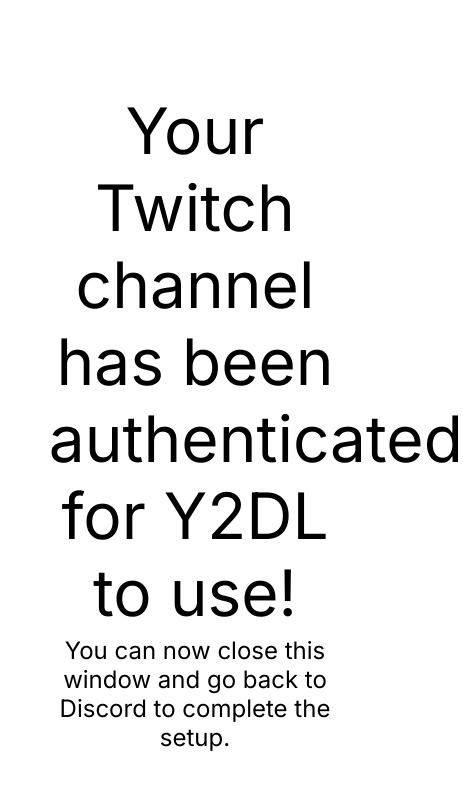
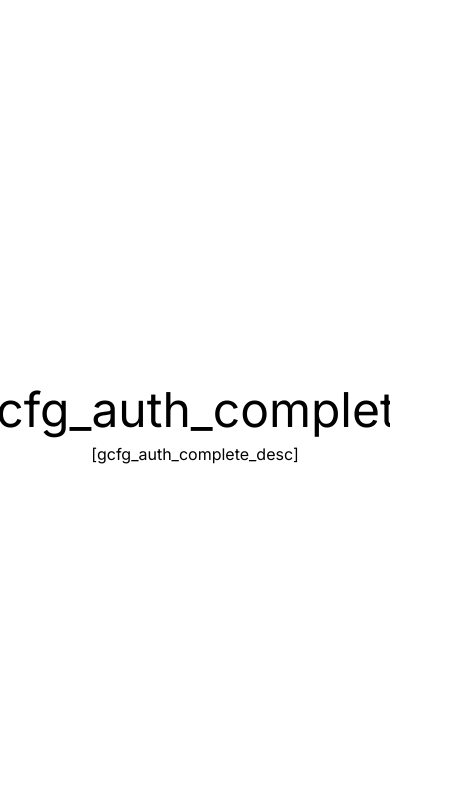
Before and after one commit to Y2DL/Y2DL, a plain HTML site: page auth_complete.html in a window 390 px wide. Shown: the whole page, 463 px wide, since content can reach past the window. Drawn offline with Linux system fonts and the light colour scheme.

Commit message:
do stuff and things

```diff
--- a/auth_complete.html
+++ b/auth_complete.html
@@ -22,11 +22,15 @@
             }
         }
 
-        body {
+        html, body {
             background: var(--background);
             color: var(--text-color);
             height: 100%;
             font-family: 'Inter', sans-serif;
+        }
+
+        body {
+            margin: 0;
         }
 
         .main {
@@ -38,21 +42,32 @@
             font-size: 1.5rem;
         }
 
+        @media screen and (max-width: 650px) {
+            .main {
+                font-size: 3rem;
+                margin-bottom: 5px;
+            }
+
+            .sec {
+                font-size: 1rem;
+            }
+        }
+
         .container {
+            height: 100%;
             text-align: center;
-            top: 50%;
-            left: 50%;
-            width: 75%;
-            max-width: 1500px;
-            transform: translate(-50%, -50%);
-            position: absolute;
+            display: flex;
+            justify-content: center;
+            align-items: center;
+            flex-direction: column;
+            overflow:hidden;
         }
     </style>
 </head>
 <body>
     <div class="container">
-        <div class="main">Your Twitch channel has been authenticated for Y2DL to use!</div>
-        <div class="sec">You can now close this window and go back to Discord to complete the setup.</div>
+        <div class="main">[gcfg_auth_complete]</div>
+        <div class="sec">[gcfg_auth_complete_desc]</div>
     </div>
 </body>
 </html>
--- a/i18n/en-US.json
+++ b/i18n/en-US.json
@@ -62,6 +62,8 @@
     "GCFG_AUTHED_DESC": "Now, you just need to configure what Y2DL will gonna do with it!",
     "GCFG_AUTHED_BTN": "Configure Y2DL",
     "GCFG_AUTH": "Authorize Y2DL to Twitch",
+    "GCFG_AUTH_COMPLETE": "Your Twitch channel has been authenticated for Y2DL to use!",
+    "GCFG_AUTH_COMPLETE_DESC": "You can now close this window and go back to Discord to complete the setup.",
 
     "ERR_FETCH_STREAMER": "Can't find the broadcaster or an error occurred!",
     "ERR_FETCH_STREAMER_DESC": "Make sure you have inputted the streamer's login name right (note: `twitch.tv/[login name]`).",
```
Also changed, not shown: i18n/el.json (+11 -0 lines), 1 other file.
